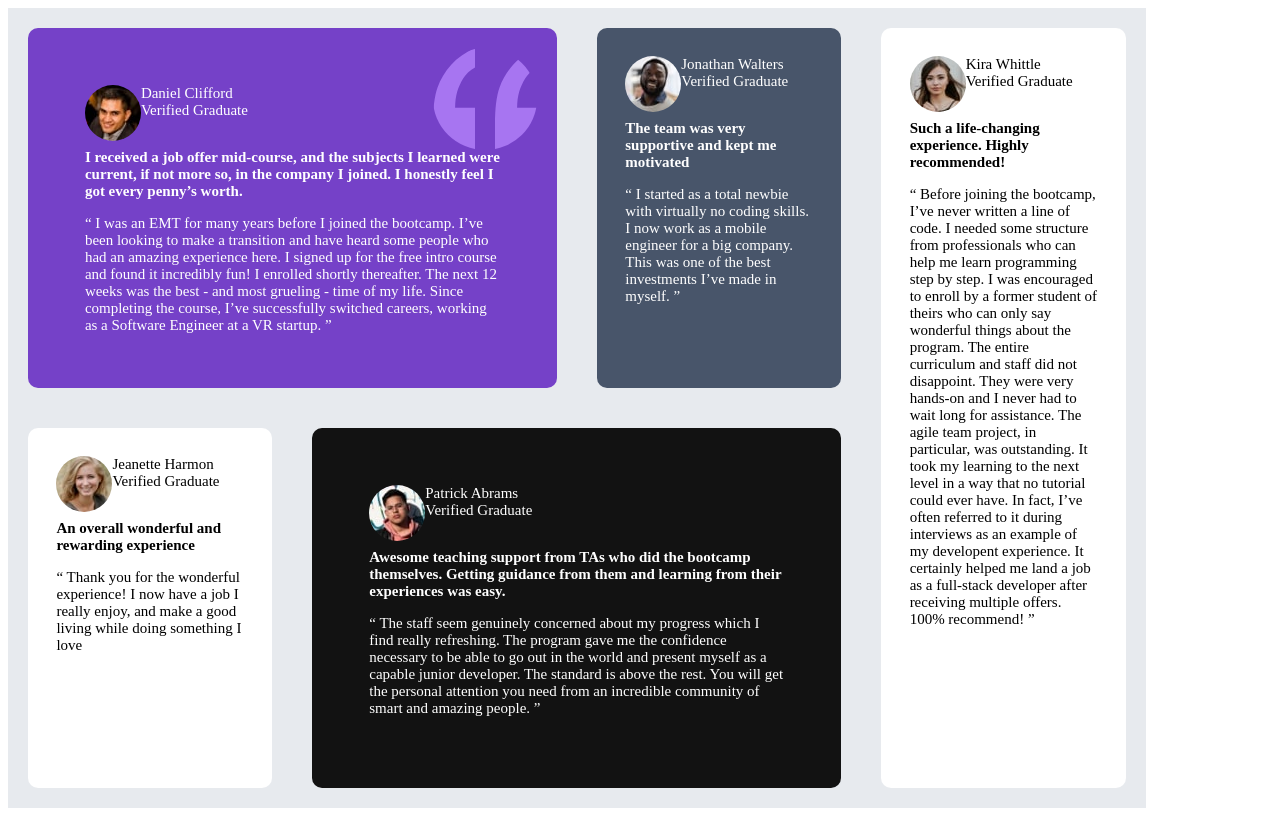
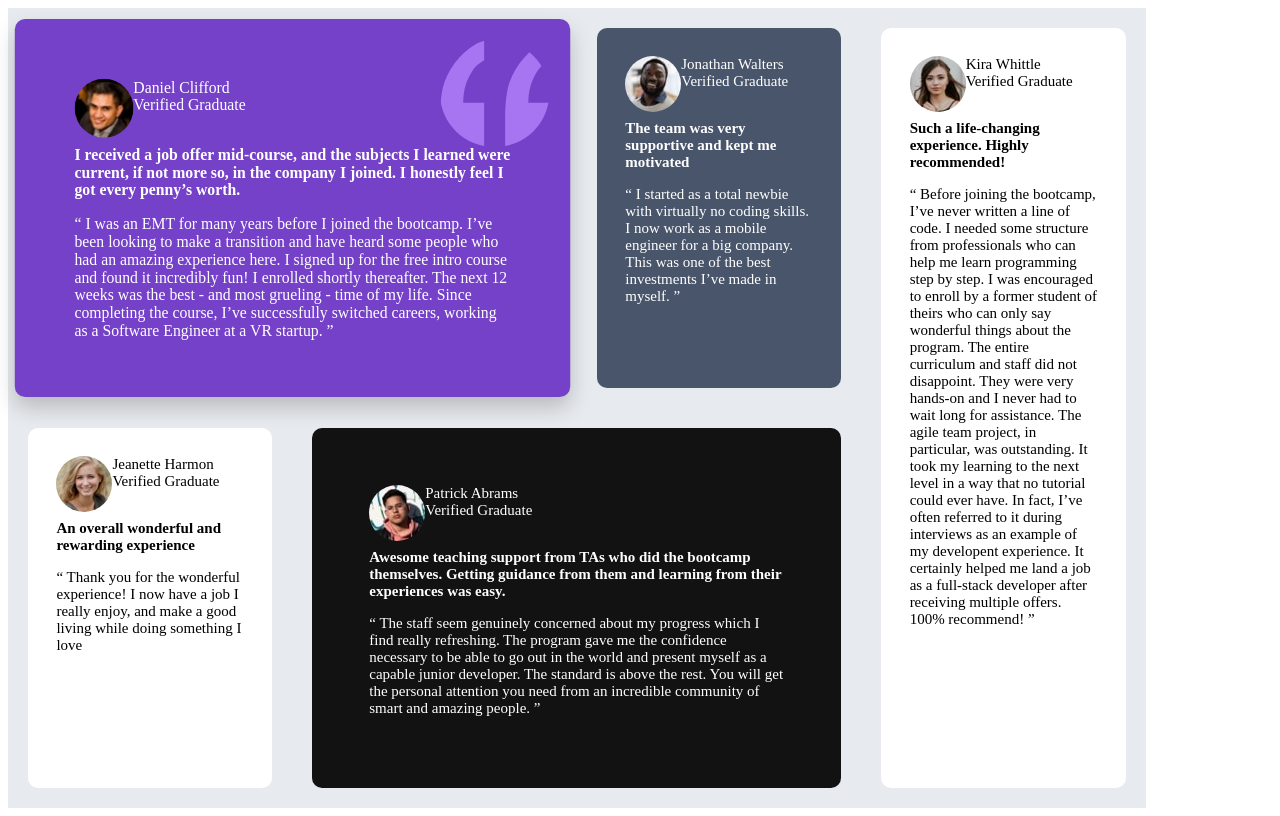
Before and after one commit to Colkimi/testimonials-grid-section-main, a plain HTML site: page index.html in a window 1280 px wide. In both pictures the pointer is over the element 292 px from the left and 208 px from the top of the page. Drawn offline with Linux system fonts and the light colour scheme.

Commit message:
Update index.html

```diff
--- a/index.html
+++ b/index.html
@@ -33,6 +33,11 @@
       border-radius: 0.625rem;
       font-size: 15px;
       margin: 20px;
+    }
+    .card:hover {
+      transform: scale(1.05); /* Slightly enlarges the card */
+      box-shadow: 0 10px 20px rgba(0, 0, 0, 0.2); /* Adds a shadow effect */
+      transition: transform 0.3s ease, box-shadow 0.3s ease; /* Smooth transition */
     }
     .one{
       grid-row: span 1;
```
